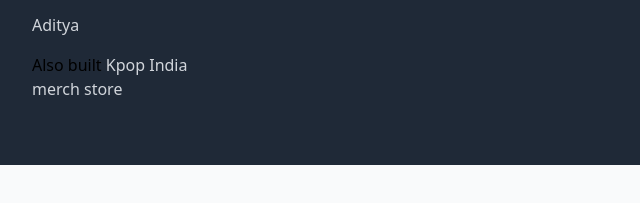
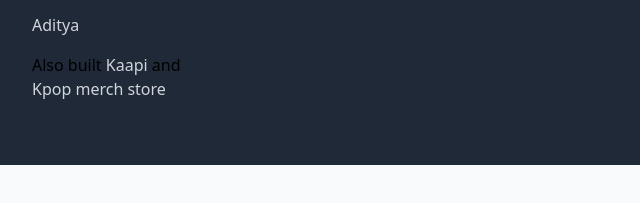
Before and after one commit to adityarao310/projectx-marketing, a plain HTML site: page index.html in a window 1280 px wide. Shown: the part 3779-3982 px from the top of the page, 0-640 px from the left. Drawn offline with Linux system fonts and the light colour scheme; a script that the page names is missing.

Commit message:
Update index.html

```diff
--- a/index.html
+++ b/index.html
@@ -421,7 +421,7 @@
                   <a href="https://twitter.com/adityarao310" class="text-base text-gray-300 hover:text-white" target="_blank"> Aditya </a>
                 </li>
                 <li>
-                  Also built <a href="https://oppastore.in/" class="text-base text-gray-300 hover:text-white" target="_blank"> Kpop India merch store </a>
+                  Also built <a href="https://kaapi.team/" class="text-base text-gray-300 hover:text-white" target="_blank"> Kaapi </a> and <a href="https://oppastore.in/" class="text-base text-gray-300 hover:text-white" target="_blank"> Kpop merch store </a>
                 </li>
               </ul>
             </div>
```
